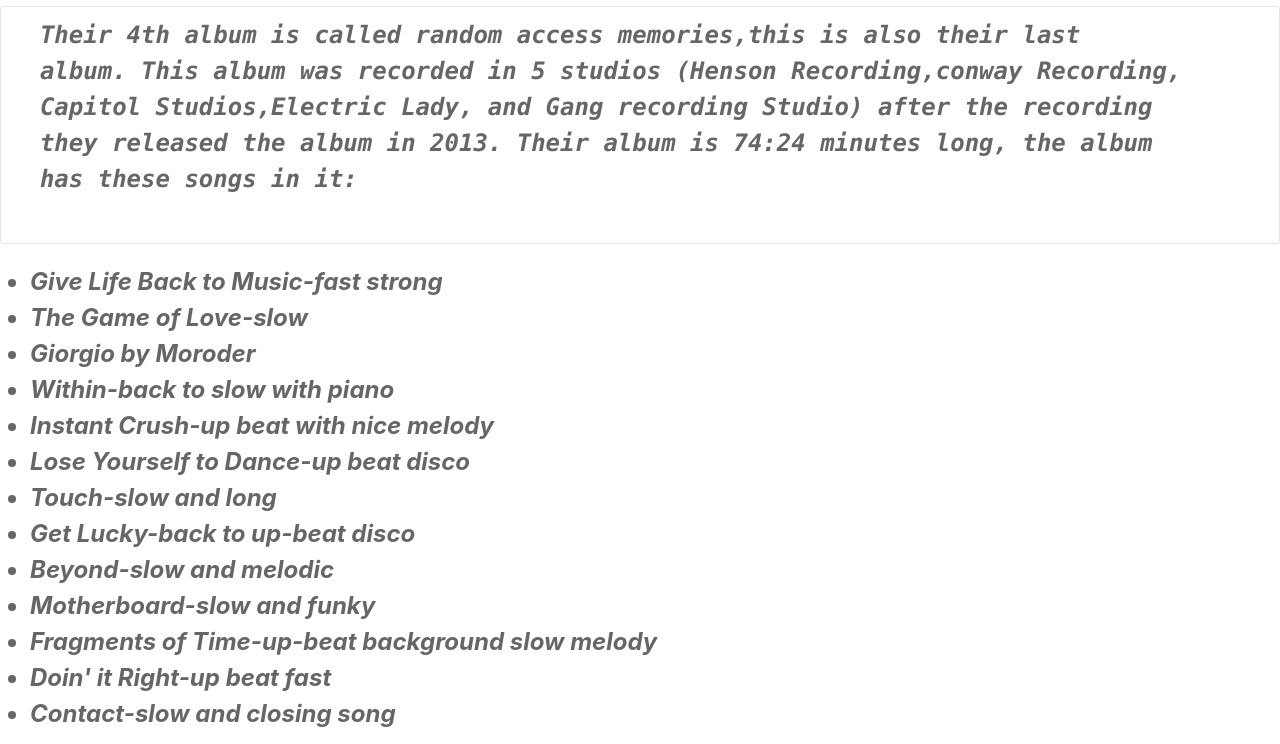
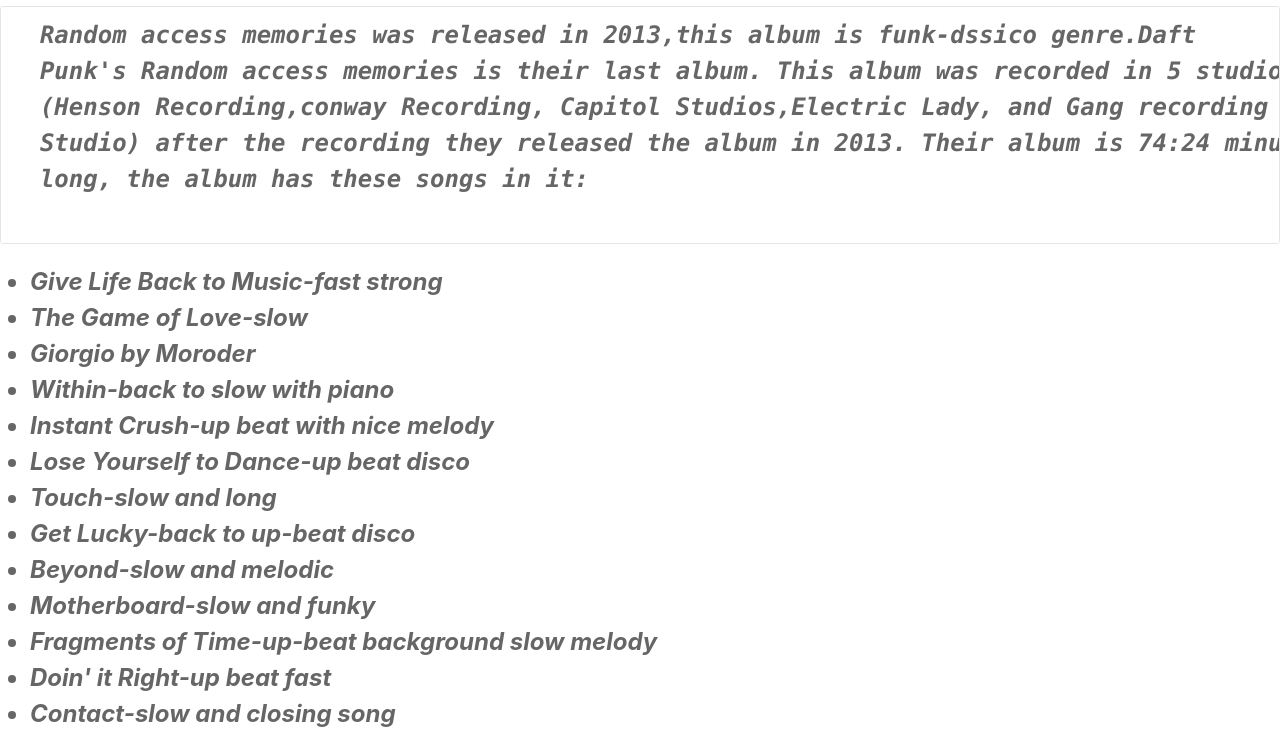
Before and after one commit to AndrewEshraghi/MusicTech-PDJ, a plain HTML site: page index.html in a window 1280 px wide. Shown: the part 686-1430 px from the top of the page. Drawn offline with nearby package versions, Linux system fonts and the light colour scheme.

Commit message:
Update index.html

```diff
--- a/index.html
+++ b/index.html
@@ -8,7 +8,6 @@
   </head>
 
   <body>
-    <a class="uk-button uk-button-primary" href="#target" uk-scroll>Scroll down</a>
     <a class="uk-button uk-button-primary"  href="Daft.html">About daft Punk</a>
       <div>
       <div>
@@ -25,11 +24,11 @@
     <script src="https://cdn.jsdelivr.net/npm/uikit@3.6.20/dist/js/uikit-icons.min.js"></script>
       <h2 class="uk-text-center uk-text-emphasis">Random Access Memories</h2>
   <pre class="uk-text-bolder uk-text-large uk-text-italic">
-  Their 4th album is called random access memories,this is also their last
-  album. This album was recorded in 5 studios (Henson Recording,conway Recording,
-  Capitol Studios,Electric Lady, and Gang recording Studio) after the recording
-  they released the album in 2013. Their album is 74:24 minutes long, the album
-  has these songs in it:
+  Random access memories was released in 2013,this album is funk-dssico genre.Daft
+  Punk's Random access memories is their last album. This album was recorded in 5 studios
+  (Henson Recording,conway Recording, Capitol Studios,Electric Lady, and Gang recording
+  Studio) after the recording they released the album in 2013. Their album is 74:24 minutes
+  long, the album has these songs in it:
   </pre>
   <ul class="uk-text-bolder uk-text-large uk-text-italic uk-text-">
     <li>Give Life Back to Music-fast strong</li>
@@ -52,7 +51,6 @@
     from fast paced to slow songs, this creates a lot of diffrent moods in the
     story.
     </pre>
-     <h2 class="uk-text-center uk-text-emphasis"></h2>
    </body>
 
 </html>
```
